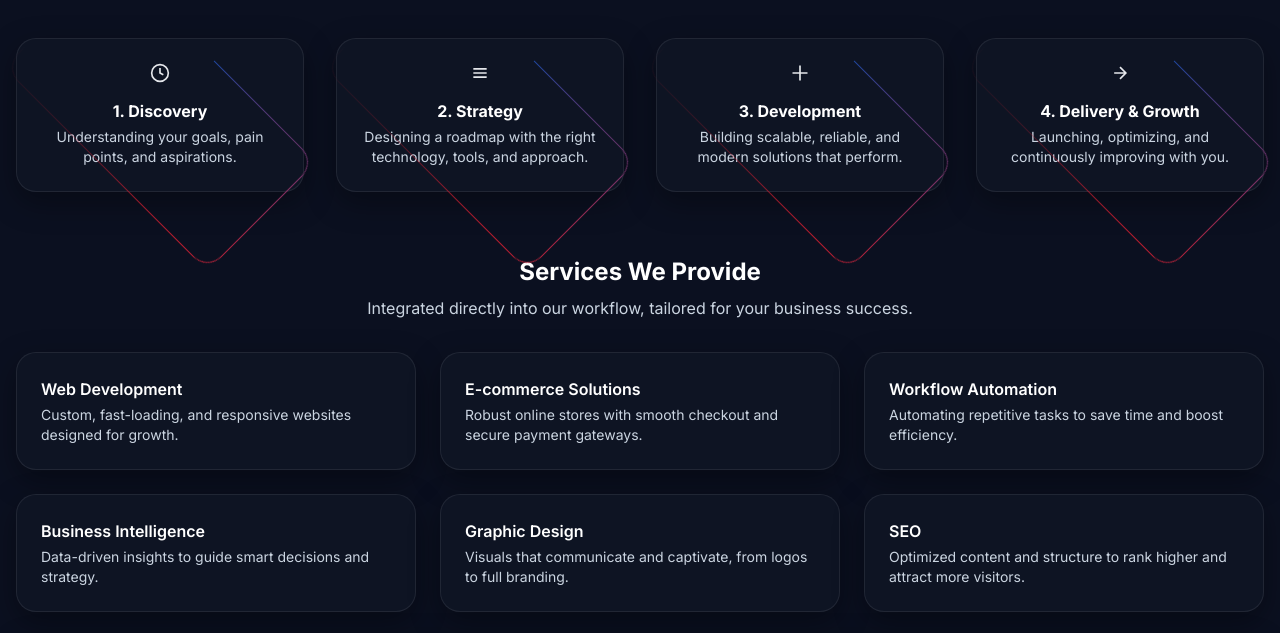
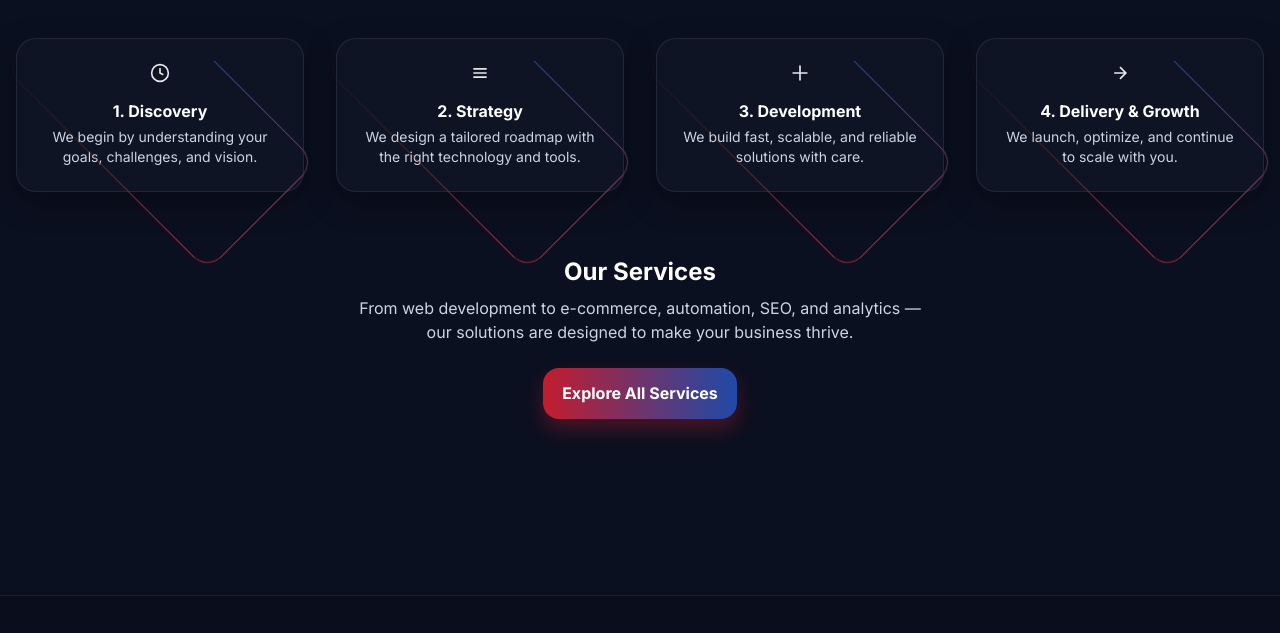
Before and after one commit to hytekpinnacle/hytekpinnacle.github.io, a plain HTML site: page index.html in a window 1280 px wide. Shown: the part 1312-1945 px from the top of the page. Drawn offline with nearby package versions, Linux system fonts and the light colour scheme.

Commit message:
index.html

```diff
--- a/index.html
+++ b/index.html
@@ -483,7 +483,7 @@
     </div>
   </div>
 </section>
-      <!-- Process / How We Work Section -->
+          <!-- Process / How We Work Section -->
       <section class="max-w-7xl mx-auto px-4 py-20">
         <div class="text-center mb-12">
           <span class="badge">
@@ -507,7 +507,7 @@
             </svg>
             <h3 class="mt-4 font-bold text-white">1. Discovery</h3>
             <p class="mt-1 text-sm text-slate-300">
-              Understanding your goals, pain points, and aspirations.
+              We begin by understanding your goals, challenges, and vision.
             </p>
           </article>
 
@@ -518,7 +518,7 @@
             </svg>
             <h3 class="mt-4 font-bold text-white">2. Strategy</h3>
             <p class="mt-1 text-sm text-slate-300">
-              Designing a roadmap with the right technology, tools, and approach.
+              We design a tailored roadmap with the right technology and tools.
             </p>
           </article>
 
@@ -529,7 +529,7 @@
             </svg>
             <h3 class="mt-4 font-bold text-white">3. Development</h3>
             <p class="mt-1 text-sm text-slate-300">
-              Building scalable, reliable, and modern solutions that perform.
+              We build fast, scalable, and reliable solutions with care.
             </p>
           </article>
 
@@ -540,61 +540,22 @@
             </svg>
             <h3 class="mt-4 font-bold text-white">4. Delivery & Growth</h3>
             <p class="mt-1 text-sm text-slate-300">
-              Launching, optimizing, and continuously improving with you.
+              We launch, optimize, and continue to scale with you.
             </p>
           </article>
         </div>
 
-        <!-- Services Inside Workflow -->
-        <div class="mt-16">
-          <h3 class="text-2xl font-bold text-white text-center">Services We Provide</h3>
-          <p class="mt-2 text-slate-300 text-center">
-            Integrated directly into our workflow, tailored for your business success.
+        <!-- Services Teaser -->
+        <div class="mt-16 text-center">
+          <h3 class="text-2xl font-bold text-white">Our Services</h3>
+          <p class="mt-2 text-slate-300 max-w-xl mx-auto">
+            From web development to e-commerce, automation, SEO, and analytics —
+            our solutions are designed to make your business thrive.
           </p>
-
-          <div class="mt-8 grid gap-6 sm:grid-cols-2 lg:grid-cols-3">
-            <div class="card p-6 reveal hover-float">
-              <h4 class="font-semibold text-white">Web Development</h4>
-              <p class="mt-1 text-sm text-slate-300">
-                Custom, fast-loading, and responsive websites designed for growth.
-              </p>
-            </div>
-            <div class="card p-6 reveal hover-float">
-              <h4 class="font-semibold text-white">E-commerce Solutions</h4>
-              <p class="mt-1 text-sm text-slate-300">
-                Robust online stores with smooth checkout and secure payment gateways.
-              </p>
-            </div>
-            <div class="card p-6 reveal hover-float">
-              <h4 class="font-semibold text-white">Workflow Automation</h4>
-              <p class="mt-1 text-sm text-slate-300">
-                Automating repetitive tasks to save time and boost efficiency.
-              </p>
-            </div>
-            <div class="card p-6 reveal hover-float">
-              <h4 class="font-semibold text-white">Business Intelligence</h4>
-              <p class="mt-1 text-sm text-slate-300">
-                Data-driven insights to guide smart decisions and strategy.
-              </p>
-            </div>
-            <div class="card p-6 reveal hover-float">
-              <h4 class="font-semibold text-white">Graphic Design</h4>
-              <p class="mt-1 text-sm text-slate-300">
-                Visuals that communicate and captivate, from logos to full branding.
-              </p>
-            </div>
-            <div class="card p-6 reveal hover-float">
-              <h4 class="font-semibold text-white">SEO</h4>
-              <p class="mt-1 text-sm text-slate-300">
-                Optimized content and structure to rank higher and attract more visitors.
-              </p>
-            </div>
-            <div class="card p-6 reveal hover-float sm:col-span-2 lg:col-span-3 text-center">
-              <h4 class="font-semibold text-white">Data Analytics</h4>
-              <p class="mt-1 text-sm text-slate-300">
-                Turning raw data into actionable insights that drive measurable results.
-              </p>
-            </div>
+          <div class="mt-6">
+            <a href="services.html" class="btn btn-primary transition-all hover-float">
+              Explore All Services
+            </a>
           </div>
         </div>
       </section>
```
